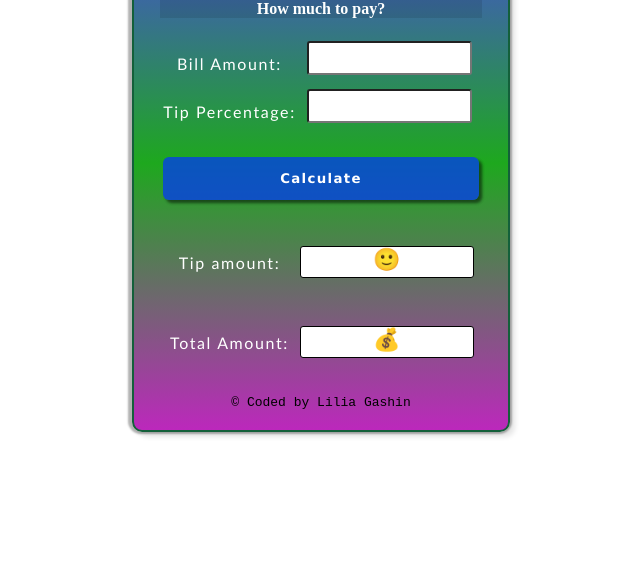
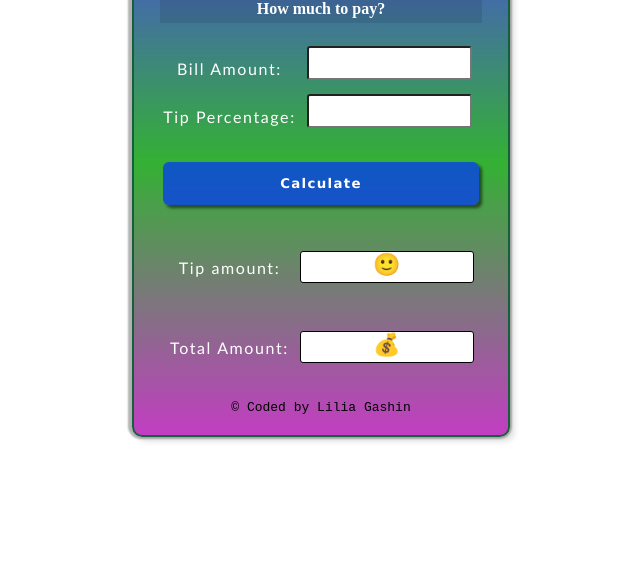
Before and after one commit to codinglil/tip-calculator, a plain HTML site: page index.html in a window 1280 px wide. Shown: the part 237-800 px from the top of the page, without its empty margins (319-959 px from the left). Drawn offline with Linux system fonts and the light colour scheme.

Commit message:
css update

```diff
--- a/style.css
+++ b/style.css
@@ -11,8 +11,8 @@ body {
   background-image: linear-gradient(
     to bottom,
     rgb(77, 65, 240),
-    rgb(30, 168, 30),
-    rgb(188, 40, 188)
+    rgba(30, 168, 30, 0.9),
+    rgba(188, 40, 188, 0.9)
   );
   border: 2px solid rgb(19, 96, 58);
   padding: 20px 26px 32px;
@@ -39,6 +39,7 @@ form h1 {
 }
 form h3 {
   margin-bottom: 20px;
+  padding: 5px;
   font-size: 16px;
   background-color: rgba(0, 0, 0, 0.1);
 }
```
